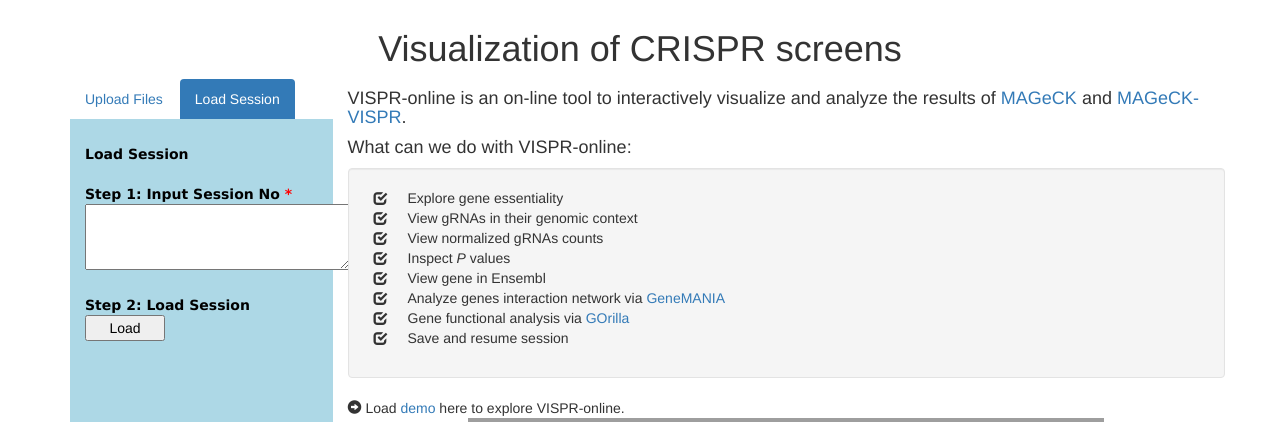
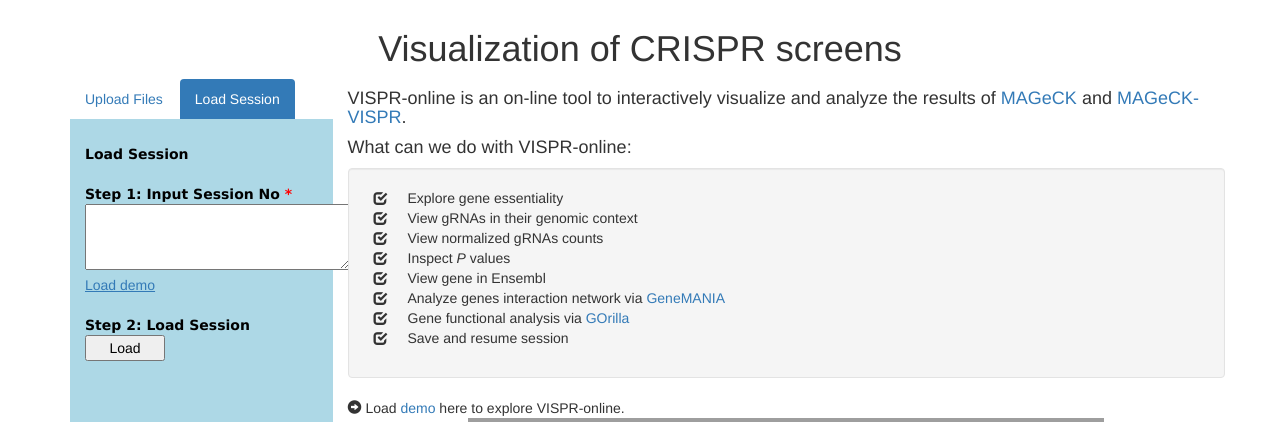
Before and after one commit to lemoncyb/VISPR-online, a Flask app: page / in a window 1280 px wide, after a click on "Load Session". Shown: the part 51-473 px from the top of the page. Run offline with Flask 2, Linux system fonts and the light colour scheme; parts of the project's set-up code (start-up, migrations or seed data) failed here and were passed over; some libraries are stand-ins or nearby versions; grey boxes are pictures that could not be loaded.

Commit message:
add load demo to load session tab

```diff
--- a/vispr_screen/templates/index.html
+++ b/vispr_screen/templates/index.html
@@ -123,6 +123,9 @@
               <tr>
                 <td><textarea id="session_num" type="text" cols="30" rows="3" name="session_num"></textarea></td>
               </tr>
+              <tr>
+                <td><a class="demo" href="#" style="text-decoration: underline;">Load demo</a></td>
+              </tr>
 
               <tr><td>
                 <table>
@@ -161,7 +164,7 @@
       </div>
       <div class="row">
         <span class="glyphicon glyphicon-circle-arrow-right" aria-hidden="true"></span>
-        Load <a id="demo_btn" href="#">demo</a> here to explore VISPR-online.
+        Load <a id="demo_btn" class="demo" href="#">demo</a> here to explore VISPR-online.
       </div>
       <div class="row">
         <div class="col-xs-12 text-center">
@@ -235,7 +238,7 @@ $(function(){
     }
   });
 
-  $("#demo_btn").click(function (e) {
+  $(".demo").click(function (e) {
     session_num = "demo"
     $.ajax({
         url: "/check/"+session_num,
```
